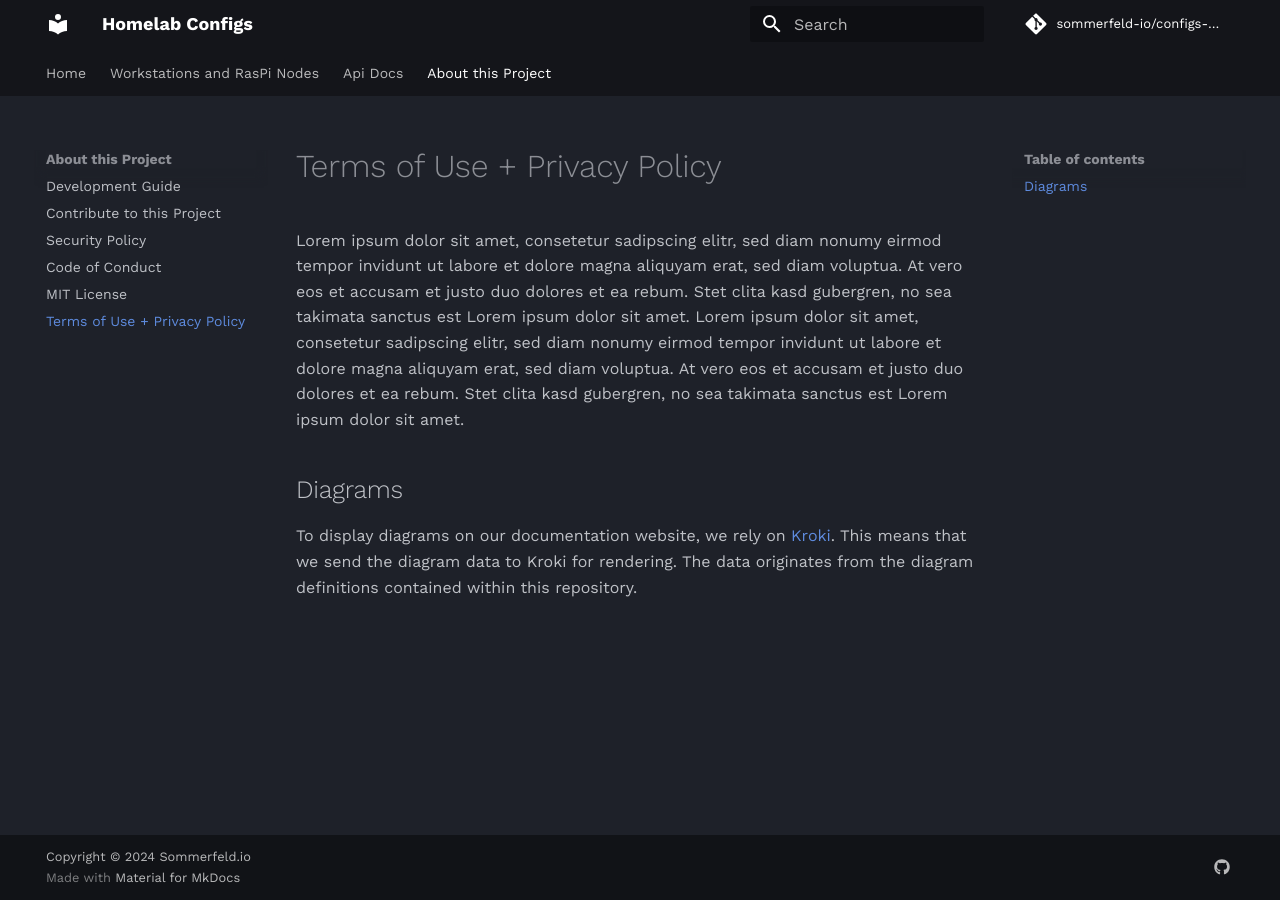
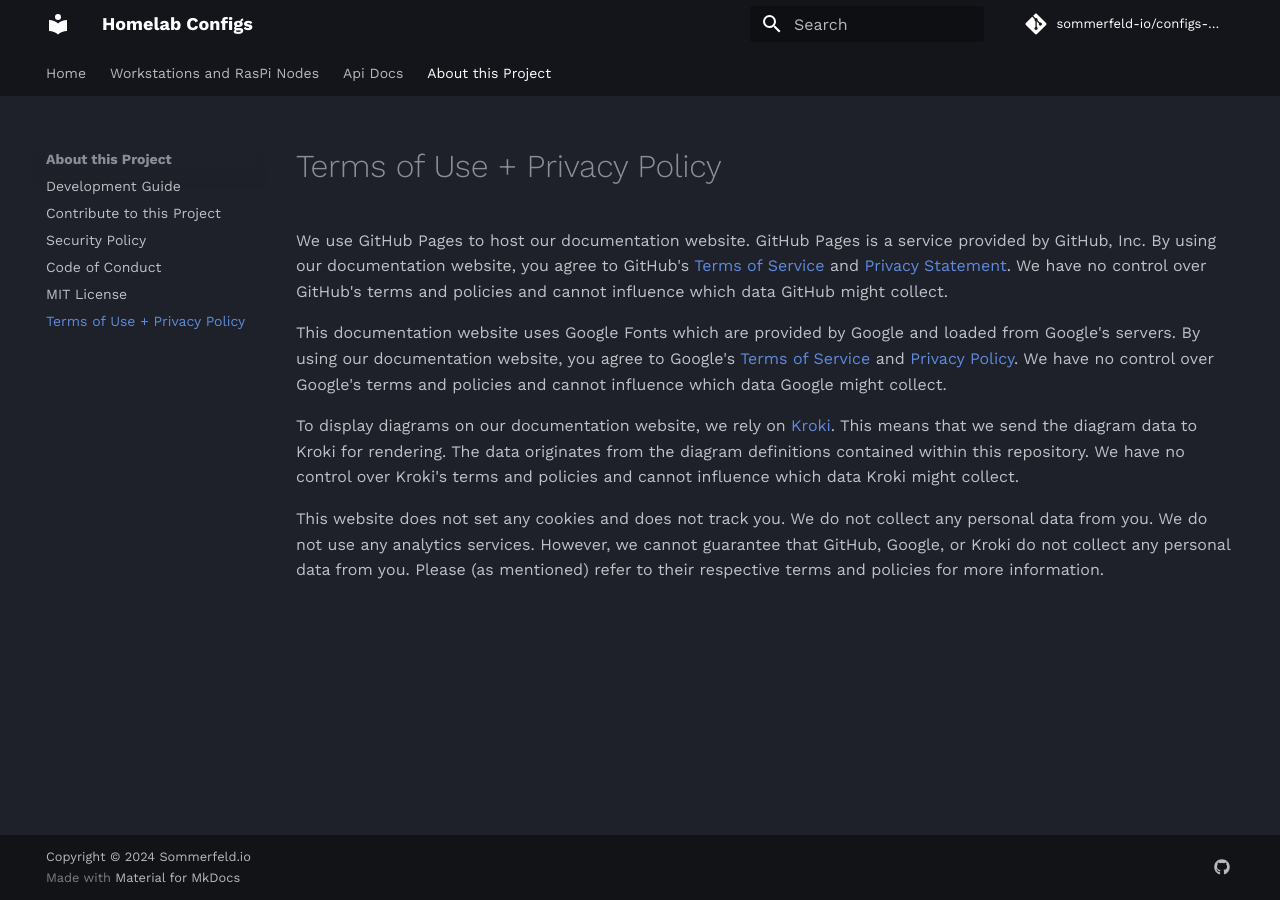
Before and after one commit to sommerfeld-io/configs-homelab, an MkDocs documentation site: the page built from docs/about/terms.md, in a window 1280 px wide. Built offline with MkDocs 1.6.1 and Material for MkDocs 9.7.7, drawn with Linux system fonts in a browser that asks for light colours; comment, search, counter and statistics services are not loaded.

Commit message:
docs: terms of use update

```diff
--- a/docs/about/terms.md
+++ b/docs/about/terms.md
@@ -1,7 +1,14 @@
+---
+hide:
+  - toc
+---
+
 # Terms of Use + Privacy Policy
 
-Lorem ipsum dolor sit amet, consetetur sadipscing elitr, sed diam nonumy eirmod tempor invidunt ut labore et dolore magna aliquyam erat, sed diam voluptua. At vero eos et accusam et justo duo dolores et ea rebum. Stet clita kasd gubergren, no sea takimata sanctus est Lorem ipsum dolor sit amet. Lorem ipsum dolor sit amet, consetetur sadipscing elitr, sed diam nonumy eirmod tempor invidunt ut labore et dolore magna aliquyam erat, sed diam voluptua. At vero eos et accusam et justo duo dolores et ea rebum. Stet clita kasd gubergren, no sea takimata sanctus est Lorem ipsum dolor sit amet.
+We use GitHub Pages to host our documentation website. GitHub Pages is a service provided by GitHub, Inc. By using our documentation website, you agree to GitHub's [Terms of Service](https://docs.github.com/en/github/site-policy/github-terms-of-service) and [Privacy Statement](https://docs.github.com/en/github/site-policy/github-privacy-statement). We have no control over GitHub's terms and policies and cannot influence which data GitHub might collect.
 
-## Diagrams
+This documentation website uses Google Fonts which are provided by Google and loaded from Google's servers. By using our documentation website, you agree to Google's [Terms of Service](https://policies.google.com/terms) and [Privacy Policy](https://policies.google.com/privacy). We have no control over Google's terms and policies and cannot influence which data Google might collect.
 
-To display diagrams on our documentation website, we rely on [Kroki](https://kroki.io). This means that we send the diagram data to Kroki for rendering. The data originates from the diagram definitions contained within this repository.
+To display diagrams on our documentation website, we rely on [Kroki](https://kroki.io). This means that we send the diagram data to Kroki for rendering. The data originates from the diagram definitions contained within this repository. We have no control over Kroki's terms and policies and cannot influence which data Kroki might collect.
+
+This website does not set any cookies and does not track you. We do not collect any personal data from you. We do not use any analytics services. However, we cannot guarantee that GitHub, Google, or Kroki do not collect any personal data from you. Please (as mentioned) refer to their respective terms and policies for more information.
```
